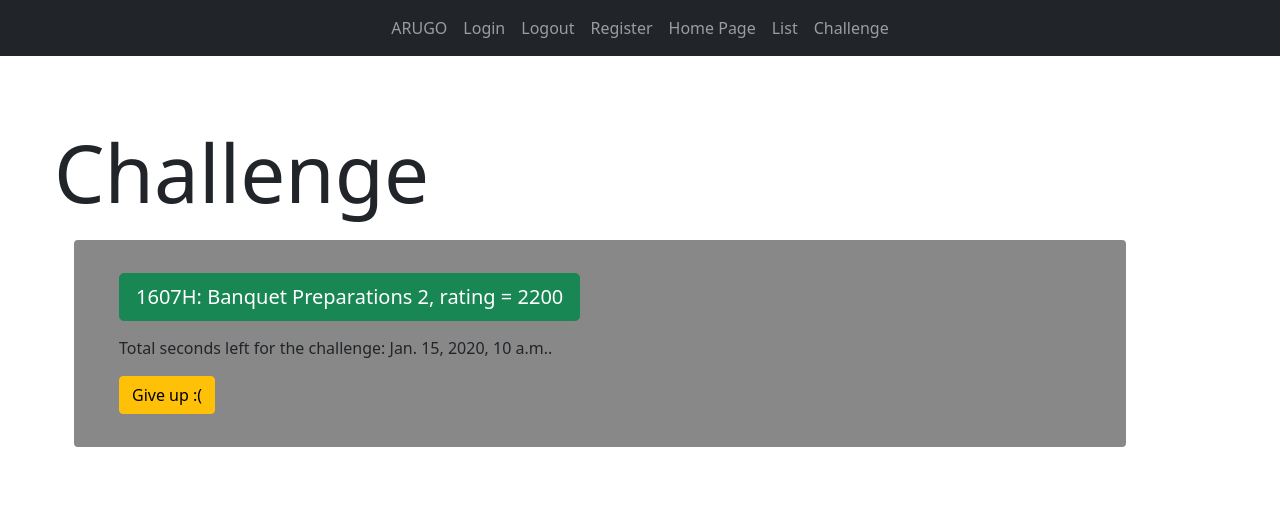
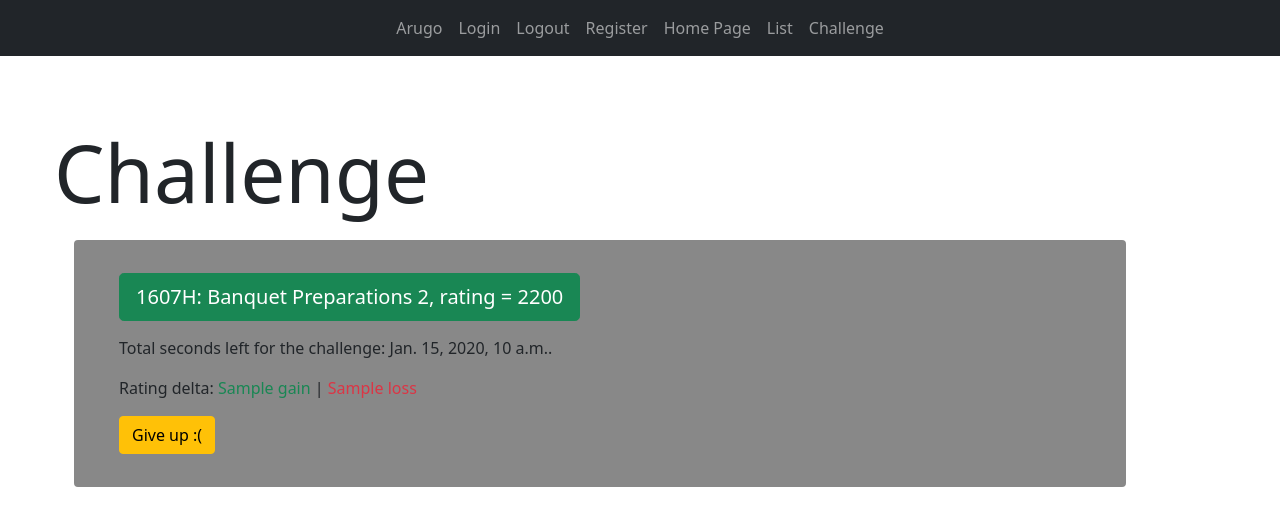
Before and after one commit to phattd15/arugo, a Django app: template templates/challenge.html in a window 1280 px wide. Shown: the top 526 px of the page. Run offline with Django 3.2, Linux system fonts and the light colour scheme; data comes from the database, SQL or seed files in the repository; both versions use the stored data as it was after the commit; the template is opened without the code that fills it: values that come from a table or form of the project are taken from there, most other values are stand-ins (such as "Sample title", 1, 10 or a date in 2020); some libraries are stand-ins or nearby versions.

Commit message:
minor fix

```diff
--- a/base/views.py
+++ b/base/views.py
@@ -149,6 +149,8 @@ def challenge_site(request):
     context["time_remaining"] = (profile.deadline - timezone.now()).total_seconds()
     context["color"] = color
     context["bg_color"] = bg_color
+    context["gain"] = rating_gain(profile.virtual_rating, problem.rating)
+    context["loss"] = rating_loss(profile.virtual_rating, problem.rating)
 
     return render(request, "challenge.html", context)
 
--- a/templates/challenge.html
+++ b/templates/challenge.html
@@ -17,6 +17,9 @@
             <p>
                 Total seconds left for the challenge: {{time_remaining}}.
             </p>
+            <p>
+                Rating delta: <span class="text-success">{{gain}}</span> | <span class="text-danger">{{loss}}</span>
+            </p>
         </div>
         <div class="container">
             <a class="btn btn-warning" href="{% url 'giveup' %}">
--- a/templates/main.html
+++ b/templates/main.html
@@ -22,7 +22,7 @@
         <div class="collapse navbar-collapse justify-content-md-center" id="navbarsExample08">
             <ul class="navbar-nav">
                 <li class="nav-item active">
-                    <a class="nav-link" href="#"> ARUGO </a>
+                    <a class="nav-link" href="#"> Arugo </a>
                 </li>
                 <li class="nav-item">
                     <a class="nav-item nav-link" href="{% url 'login' %}"> Login </a>
```
Also changed, not shown: db.sqlite3.
